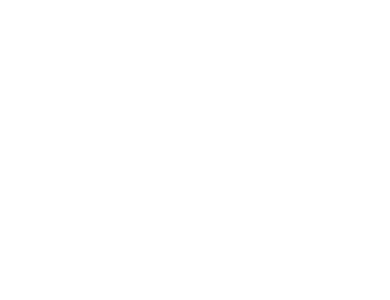
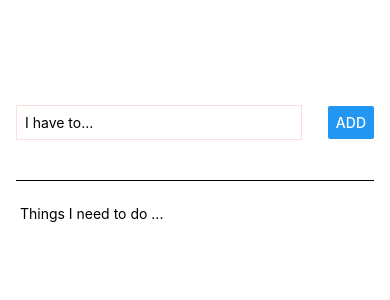
Before and after one commit to paulde1/AppBuilding, a React Native app in the folder nativeApp/: screen / in a window 390 px wide. Shown: the top 300 px of the page. Built offline with nearby package versions, Linux system fonts and the light colour scheme.

Commit message:
add function setup

```diff
--- a/nativeApp/App.js
+++ b/nativeApp/App.js
@@ -1,8 +1,60 @@
+import { useState } from "react";
 import { StatusBar } from "expo-status-bar";
-import { StyleSheet, Text, View, Button } from "react-native";
+import { StyleSheet, Text, View, Button, TextInput } from "react-native";
 
 export default function App() {
-  return <View></View>;
+  const [text, setText] = useState("");
+  const [tasks, setTasks] = useState([]);
+
+  const inputHandler = (enteredText) => {
+    setText(enteredText);
+  };
+
+  const addHandler = () => {
+    setTasks((tasks) => [...tasks, text]);
+  };
+
+  return (
+    <View style={styles.appContainer}>
+      <View style={styles.addItem}>
+        <TextInput
+          style={styles.inputText}
+          placeholder='I have to...'
+          onChangeText={inputHandler}
+        />
+        <Button title='Add' onPress={addHandler} />
+      </View>
+      <View style={styles.items}>
+        <Text> Things I need to do ... </Text>
+        {/* tasks?.map((task) => {<Text>{task}</Text>} */}
+      </View>
+    </View>
+  );
 }
 
-const styles = StyleSheet.create({});
+const styles = StyleSheet.create({
+  appContainer: {
+    flex: 1,
+    padding: 65,
+    paddingHorizontal: 16,
+  },
+  addItem: {
+    flex: 1,
+    flexDirection: "row",
+    justifyContent: "space-between",
+    alignItems: "center",
+    marginBottom: 24,
+    borderBottomColor: "lightBlue",
+    borderBottomWidth: 1,
+  },
+  inputText: {
+    borderWidth: 1,
+    borderColor: "#fdd",
+    width: "80%",
+    marginRight: 8,
+    padding: 8,
+  },
+  items: {
+    flex: 5,
+  },
+});
```
